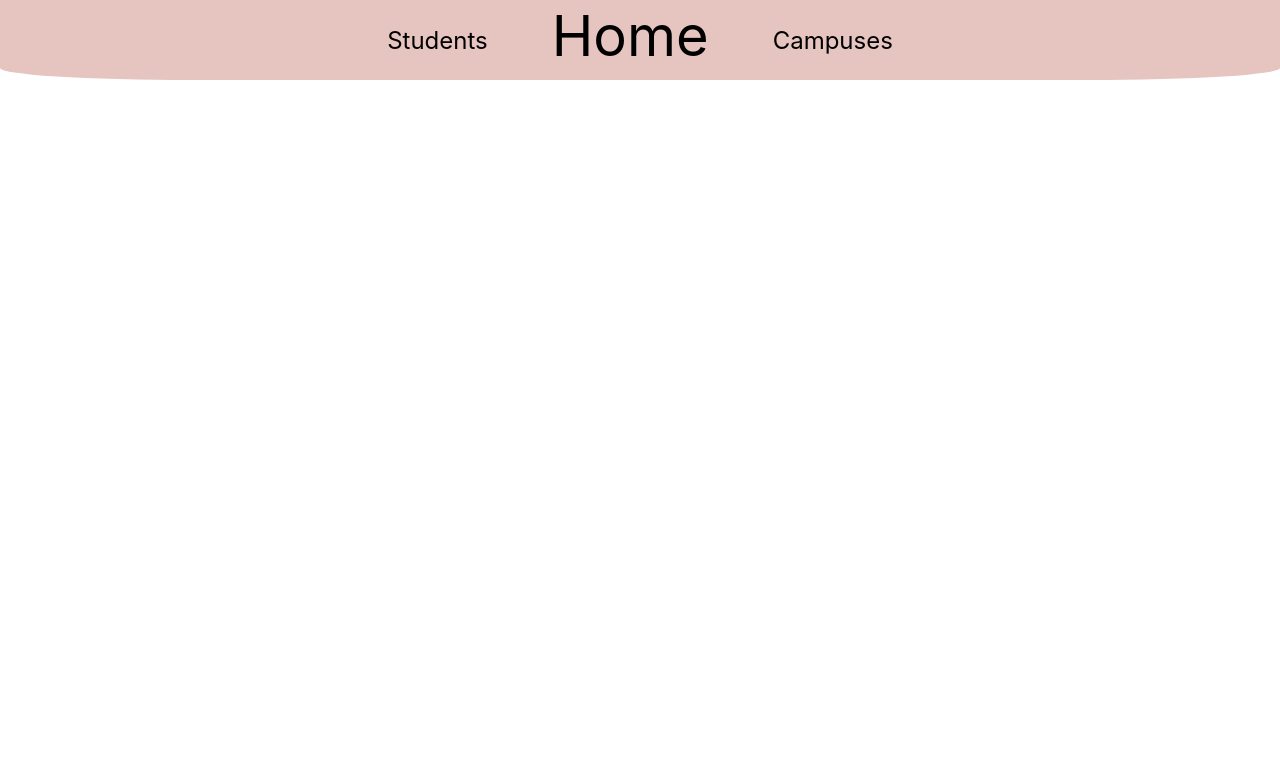
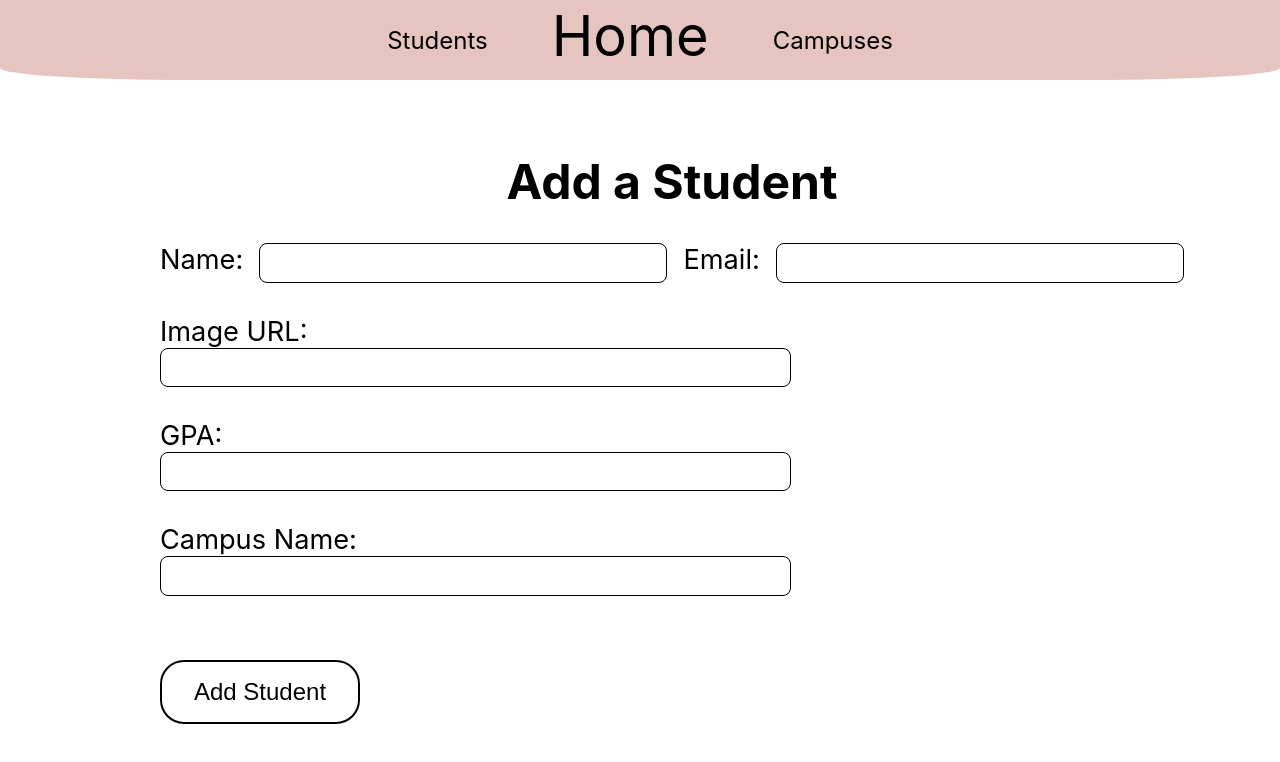
Before and after one commit to jjiang0595/TTP_CRUD, a React (Create React App) app in the folder frontend/: page /students/add in a window 1280 px wide. Shown: the top 762 px of the page. Built offline with nearby package versions, Linux system fonts and the light colour scheme.

Commit message:
reusing adding campus page to set up add student page

```diff
--- a/frontend/src/App.js
+++ b/frontend/src/App.js
@@ -5,6 +5,7 @@ import Layout from "./components/layout/Layout";
 import Campuses from "./pages/campus/Campuses";
 import Students from "./pages/students/Students";
 import AddCampusPage from "./pages/campus/AddCampusPage";
+import AddStudentPage from "./pages/students/AddStudentPage";
 
 function App() {
     return (
@@ -15,6 +16,7 @@ function App() {
                     <Route path="/campuses" element={<Campuses />}></Route>
                     <Route path="/campuses/add" element={<AddCampusPage />}></Route>
                     <Route path="/students" element={<Students />}></Route>
+                    <Route path="/students/add" element={<AddStudentPage />}></Route>
                 </Routes>
             </Layout>
         </Router>
--- /dev/null
+++ b/frontend/src/components/students/AddStudent.js
@@ -0,0 +1,42 @@
+import styles from './AddStudent.module.scss';
+
+function AddStudent() {
+    return (
+        <div className={styles.container}>
+            <h1 className={styles.container__header}>Add a Student</h1>
+            <form className={styles.container__form}>
+                <div className={styles.column}>
+                    <>
+                        <label htmlFor="name" className={styles.container__form__label}>Name:</label>
+                        <input className={styles.container__form__input} type="text" id="name" name="name"
+                               required/>
+                    </>
+                    <>
+                        <label htmlFor="email" className={styles.container__form__label}>Email:</label>
+                        <input className={styles.container__form__input} type="email" id="email" name="email"
+                               required/>
+                    </>
+                </div>
+
+                <div>
+                    <label htmlFor="url" className={styles.container__form__label}>Image URL:</label>
+                    <input className={styles.container__form__input} type="text" id="url" name="URL" required/>
+                </div>
+
+                <div>
+                    <label htmlFor="gpa" className={styles.container__form__label}>GPA:</label>
+                    <input className={styles.container__form__input} type="number" min="0" max="4" step=".25" id="gpa" name="gpa" required/>
+                </div>
+
+                <div>
+                    <label htmlFor="campus_name" className={styles.container__form__label}>Campus Name:</label>
+                    <input className={styles.container__form__input} type="text" id="campus_name" name="campus_name"/>
+                </div>
+
+                <button type="submit" className={styles.container__form__submit}>Add Student</button>
+            </form>
+        </div>
+    )
+}
+
+export default AddStudent;
--- /dev/null
+++ b/frontend/src/components/students/AddStudent.module.scss
@@ -0,0 +1,73 @@
+.container {
+  display: flex;
+  flex-direction: column;
+  justify-content: center;
+  align-items: center;
+  margin: 2.5rem 10rem;
+  width: 80vw;
+
+  &__header {
+    font-size: 3rem;
+  }
+
+  &__form {
+    display: flex;
+    height: 25rem;
+    flex-direction: column;
+    width: inherit;
+
+    &__label {
+      font-size: 1.7rem;
+    }
+
+    &__input {
+      display: flex;
+      width: 60%;
+      font-size: 1.25rem;
+      padding: 0.45rem;
+      border-radius: 0.5rem;
+      border: 0.5px solid black;
+      margin-bottom: 2rem;
+
+    }
+
+    &__submit {
+      display: flex;
+
+      font-size: 1.5rem;
+      justify-content: center;
+      width: 12.5rem;
+      padding: 1rem;
+      border-radius: 1.5rem;
+      border: 2px solid black;
+      margin-top: 2rem;
+      background-color: rgba(255, 255, 255, 0.5);
+      transition: .5s;
+
+      &:hover {
+        background-color: lightgray;
+      }
+    }
+  }
+}
+
+textarea {
+  display: flex;
+  font-family: sans-serif;
+  width: 100%;
+  height: 10rem;
+  resize: none;
+  font-size: 1.25rem;
+
+  padding: 1rem;
+  border-radius: 1.5rem;
+  border: 2px solid black;
+  margin-top: 1rem;
+  background-color: rgba(255, 255, 255, 0.5);
+}
+
+.column {
+  display: flex;
+  flex-direction: row;
+  gap: 1rem;
+}
--- /dev/null
+++ b/frontend/src/pages/students/AddStudentPage.js
@@ -0,0 +1,17 @@
+import AddStudent from "../../components/students/AddStudent";
+import {useEffect} from "react";
+
+
+function AddStudentPage() {
+    useEffect(() => {
+        document.title = "Add Student"
+    })
+
+    return (
+        <div>
+            <AddStudent />
+        </div>
+    )
+}
+
+export default AddStudentPage;
--- a/frontend/src/pages/students/Students.js
+++ b/frontend/src/pages/students/Students.js
@@ -9,7 +9,7 @@ function Students() {
         <div className={styles.students}>
             <div className={styles.students__header}>
                 <h1 className={styles.students__header__title}>Students List</h1>
-                <button type="button" className={styles.students__header__button}>Add Student</button>
+                <Link to="/students/add" className={styles.students__header__button}>Add Student</Link>
             </div>
             {!students ?
                 <ul>
```
Also changed, not shown: frontend/src/pages/students/AddStudentPage.module.scss (added).
